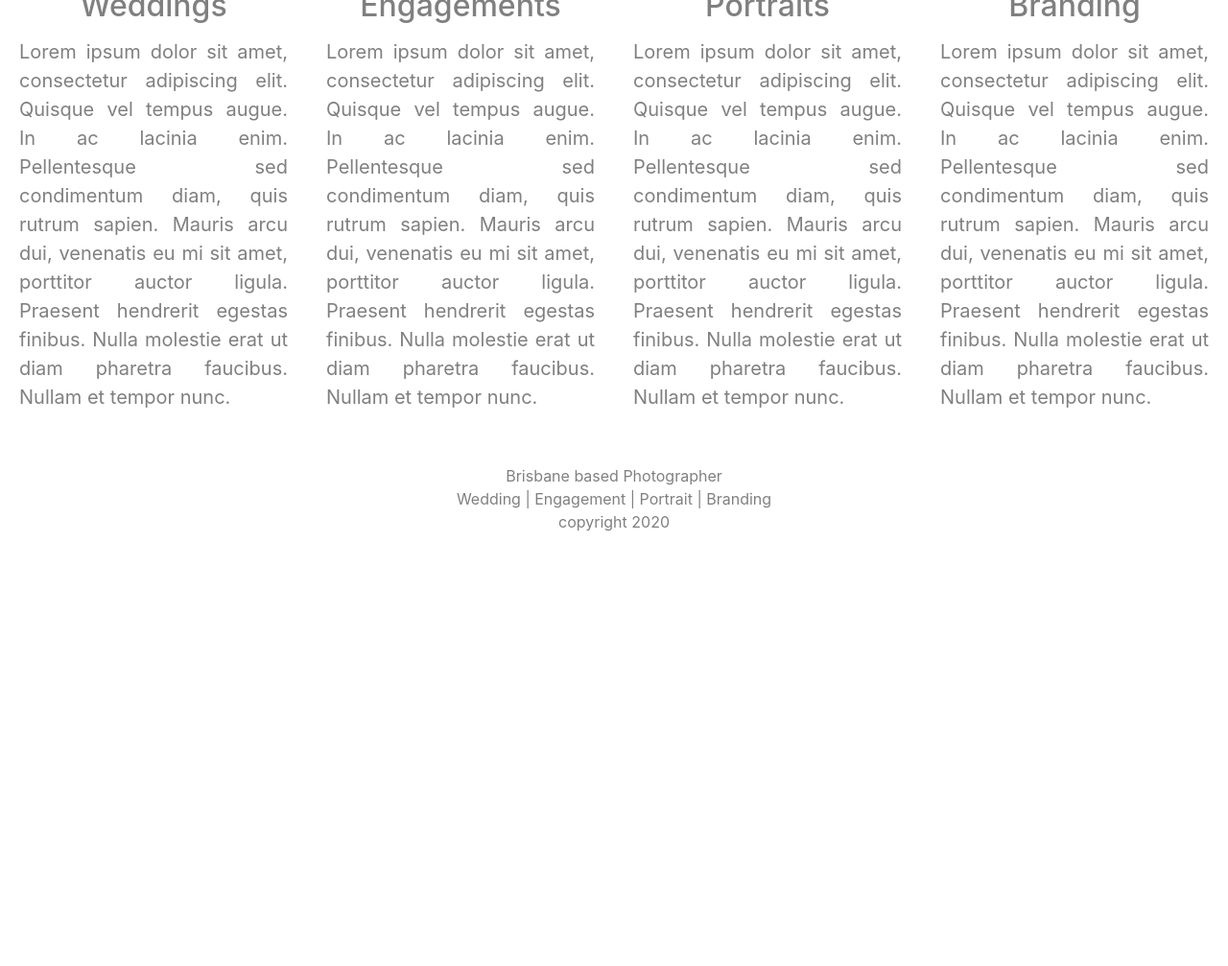
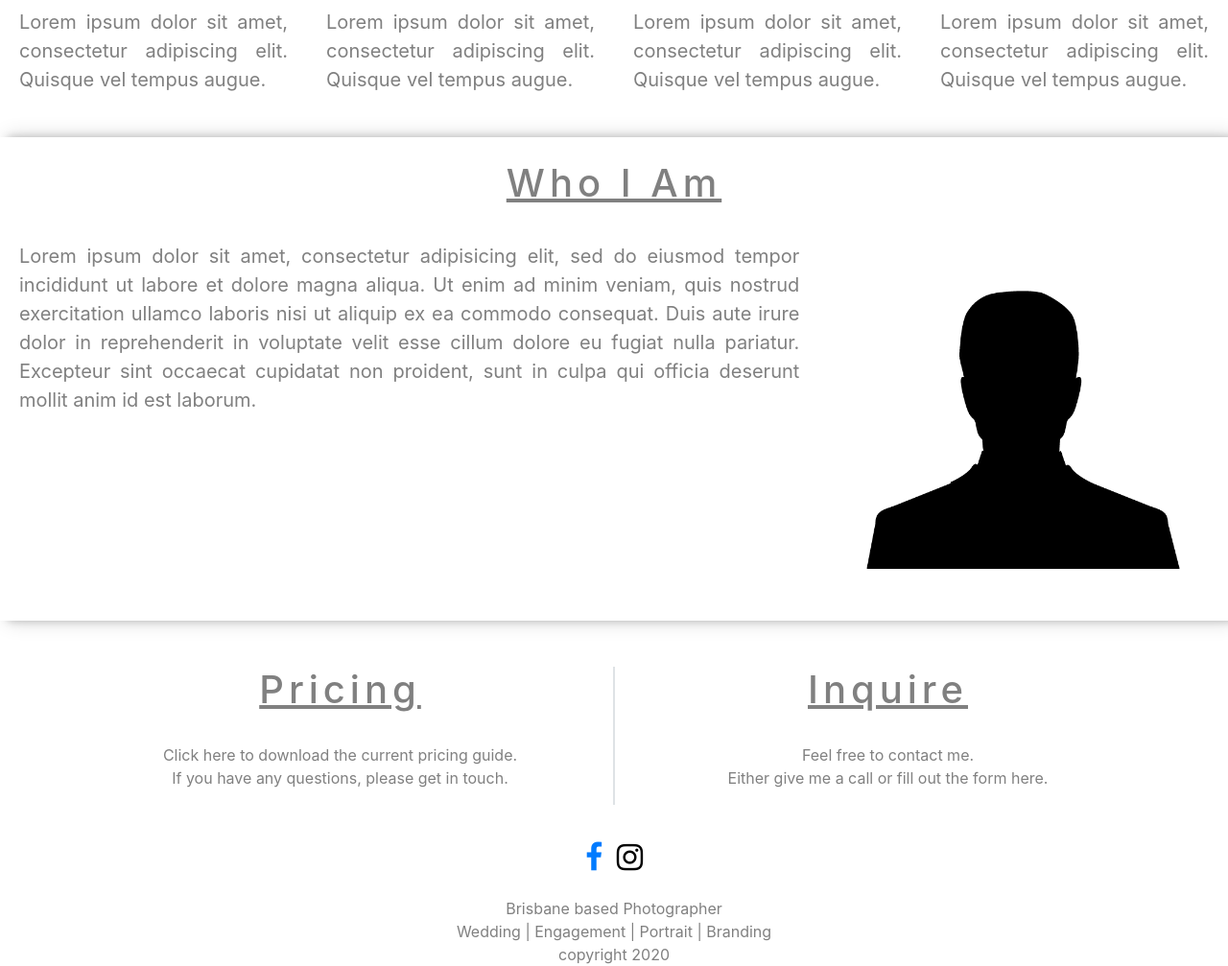
Before and after one commit to richardthewest/jxt, a plain HTML site: page index.html in a window 1280 px wide. Shown: the part 1387-2394 px from the top of the page at 96% size. Before the commit the page ends 1943 px from the top, so only its background shows below. Drawn offline with nearby package versions, Linux system fonts and the light colour scheme.

Commit message:
Updatd contact form, add images, updated index

```diff
--- a/index.html
+++ b/index.html
@@ -10,7 +10,7 @@
 </head>
 <body>
 	<div class="headerDiv">
-		<div class="topNav">
+		<div class="topNav" id="topNav">
 			<a href="javascript:void(0);" class="icon" onclick="navHamburgerFunction()">
 				<i class="fa fa-bars"></i>
 			</a>
@@ -27,7 +27,7 @@
 	</div>
 	<div>
 		<br>
-		<h2>What I Do</h2>
+		<h1 class="landing-page-header">WHAT I DO</h1>
 		<br>
 	</div>
 
@@ -45,7 +45,7 @@
 					</div>
 					<h2>Weddings</h2>
 					<p class="imgDescrip">
-						Lorem ipsum dolor sit amet, consectetur adipiscing elit. Quisque vel tempus augue. In ac lacinia enim. Pellentesque sed condimentum diam, quis rutrum sapien. Mauris arcu dui, venenatis eu mi sit amet, porttitor auctor ligula. Praesent hendrerit egestas finibus. Nulla molestie erat ut diam pharetra faucibus. Nullam et tempor nunc.
+						Lorem ipsum dolor sit amet, consectetur adipiscing elit. Quisque vel tempus augue.
 					</p>
 				</div>
 			</div>
@@ -62,7 +62,7 @@
 					</div>
 					<h2>Engagements</h2>
 					<p class="imgDescrip">
-						Lorem ipsum dolor sit amet, consectetur adipiscing elit. Quisque vel tempus augue. In ac lacinia enim. Pellentesque sed condimentum diam, quis rutrum sapien. Mauris arcu dui, venenatis eu mi sit amet, porttitor auctor ligula. Praesent hendrerit egestas finibus. Nulla molestie erat ut diam pharetra faucibus. Nullam et tempor nunc.
+						Lorem ipsum dolor sit amet, consectetur adipiscing elit. Quisque vel tempus augue.
 					</p>
 				</div>
 			</div>
@@ -79,7 +79,7 @@
 					</div>
 					<h2>Portraits</h2>
 					<p class="imgDescrip">
-						Lorem ipsum dolor sit amet, consectetur adipiscing elit. Quisque vel tempus augue. In ac lacinia enim. Pellentesque sed condimentum diam, quis rutrum sapien. Mauris arcu dui, venenatis eu mi sit amet, porttitor auctor ligula. Praesent hendrerit egestas finibus. Nulla molestie erat ut diam pharetra faucibus. Nullam et tempor nunc.
+						Lorem ipsum dolor sit amet, consectetur adipiscing elit. Quisque vel tempus augue.
 					</p>
 				</div>
 			</div>
@@ -96,13 +96,74 @@
 					</div>
 					<h2>Branding</h2>
 					<p class="imgDescrip">
-						Lorem ipsum dolor sit amet, consectetur adipiscing elit. Quisque vel tempus augue. In ac lacinia enim. Pellentesque sed condimentum diam, quis rutrum sapien. Mauris arcu dui, venenatis eu mi sit amet, porttitor auctor ligula. Praesent hendrerit egestas finibus. Nulla molestie erat ut diam pharetra faucibus. Nullam et tempor nunc.
+						Lorem ipsum dolor sit amet, consectetur adipiscing elit. Quisque vel tempus augue.
 					</p>
 				</div>
 			</div>
 		</div>
 	</div>
 	<br>
+	<div class="feature-card">
+		<br>
+		<h1 class="landing-page-header">who I am</h1>
+		<br>
+		<div class="container-fluid">
+			<div class="row">
+				<div class="col-md-8">
+					<p class="imgDescrip">
+						Lorem ipsum dolor sit amet, consectetur adipisicing elit, sed do eiusmod
+						tempor incididunt ut labore et dolore magna aliqua. Ut enim ad minim veniam,
+						quis nostrud exercitation ullamco laboris nisi ut aliquip ex ea commodo
+						consequat. Duis aute irure dolor in reprehenderit in voluptate velit esse
+						cillum dolore eu fugiat nulla pariatur. Excepteur sint occaecat cupidatat non
+						proident, sunt in culpa qui officia deserunt mollit anim id est laborum.
+					</p>
+				</div>
+				<div class="col-md-4">
+					<a href="about.html">
+						<img src="img/portrait-silhouette.gif" alt="Profile Picture" class="centreCropped">
+					</a>
+				</div>
+			</div>
+		</div>
+	</div>
+	<br>
+	<br>
+	<div class="container" id="landing-page-buttons">
+		<div class="row">
+			<div class="col-sm-6 border-right" id="internal-border">
+				<h1 class="landing-page-header">Pricing</h1>
+				<br>
+				<a href="img/josietang-pricing.jpg" download>
+					<p>
+						Click here to download the current pricing guide.
+						<br>
+						If you have any questions, please get in touch.
+					</p>
+				</a>
+
+			</div>
+			<div class="col-sm-6 border-left">
+				<h1 class="landing-page-header">Inquire</h1>
+				<br>
+				<a href="contact.html">
+					<p>
+						Feel free to contact me.
+						<br>
+						Either give me a call or fill out the form here.
+					</p>
+				</a>
+			</div>
+		</div>
+	</div>
+</div>
+<br>
+<div class="socials">
+	<span>
+		<a href="https://www.facebook.com/?hl=en" class="fa fa-facebook fa-2x"></a>
+		<a href="https://www.instagram.com/?hl=en" class="fa fa-instagram fa-2x"></a>
+	</span>
+</div>
 
 
 </body>
--- a/javascript/navHamburgerFunction.js
+++ b/javascript/navHamburgerFunction.js
@@ -1,8 +1,12 @@
 function navHamburgerFunction() {
-  var x = document.getElementById("links");
-  if (x.style.display === "block") {
-    x.style.display = "none";
-  } else {
-    x.style.display = "block";
-  }
+	var link = document.getElementById("links");
+	var nav = document.getElementById("topNav");
+
+	if (link.style.display === "block") {
+		link.style.display = "none";
+		nav.style.backgroundColor = "";
+	} else {
+		link.style.display = "block";
+		nav.style.backgroundColor = "#f2f2f2";
+	};
 }
--- a/styles/style.css
+++ b/styles/style.css
@@ -53,13 +53,23 @@ footer {
   font-weight: normal;
 }
 
+.landing-page-header {
+  text-decoration: underline;
+  letter-spacing: 5px;
+  text-transform: capitalize;
+  color: grey;
+}
+
+.feature-card {
+  box-shadow: 8px 0 8px 0 rgba(0, 0, 0, 0.2), 8px 0 20px 0 rgba(0, 0, 0, 0.19);
+}
 
 
 
 /* NAV BAR STYLE */
 .topNav {
+  background-color: ;
   overflow: hidden;
-  background-color: ;
   position: relative;
   top: 0;
   width: 100%;
@@ -235,7 +245,24 @@ a.active, .current-active {
   padding: 16px 32px;
 }
 
+#landing-page-buttons {
+  background-color: none;
+  position: relative;
+  width: 90%;
+  margin: auto;
+  height: auto;
+  border:
+}
 
+.btn {
+  width: 10vw;
+  height: 5vh;
+  position: absolute;
+  top: 100%;
+  left: 50%;
+  transform: translate(-50%, -50%);
+  -ms-transform: translate(-50%, -50%)
+}
 
 
 /* IMAGE STYLING */
@@ -270,6 +297,13 @@ input, textarea {
   margin: 2px 0;
   border: none;
   text-align: center;
+  width: 80%;
+  font-size: 14px;
+}
+
+
+#Submit:hover {
+background-color: grey
 }
 
 
@@ -303,7 +337,9 @@ input, textarea {
 }
 
 .socials {
+  text-align: center;
   padding: 10px;
+  margin: auto;
 }
 
 .fa {
```
Also changed, not shown: about.html (+1 -1 lines), branding-gallery.html (+1 -1 lines), contact.html (+2 -1 lines), engagement-gallery.html (+1 -1 lines), portfolio.html (+1 -1 lines), portrait-gallery.html (+1 -1 lines), wedding-gallery.html (+1 -1 lines), img/josietang-pricing.jpg (added), img/thumbs/thumb-portrait.jpg, 3 other files.
